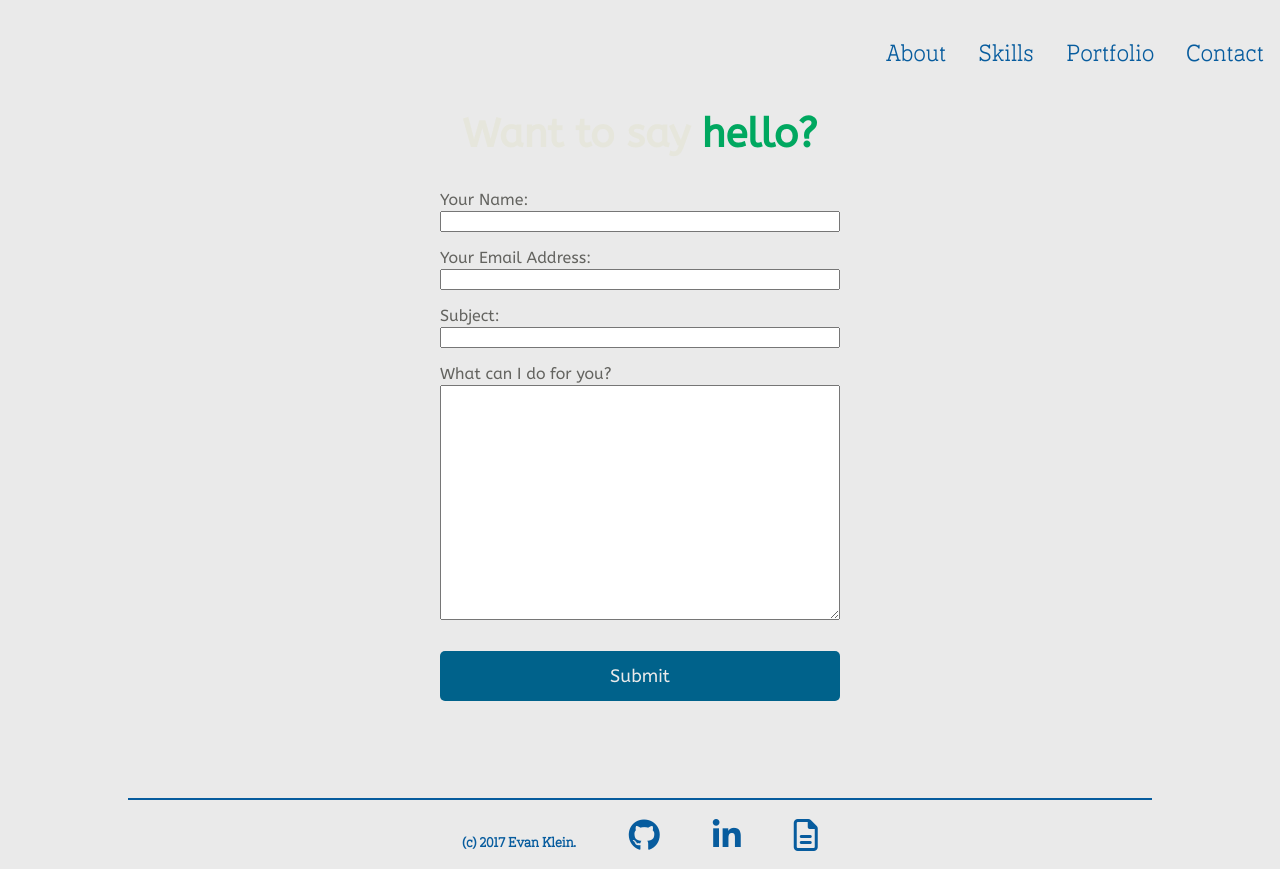
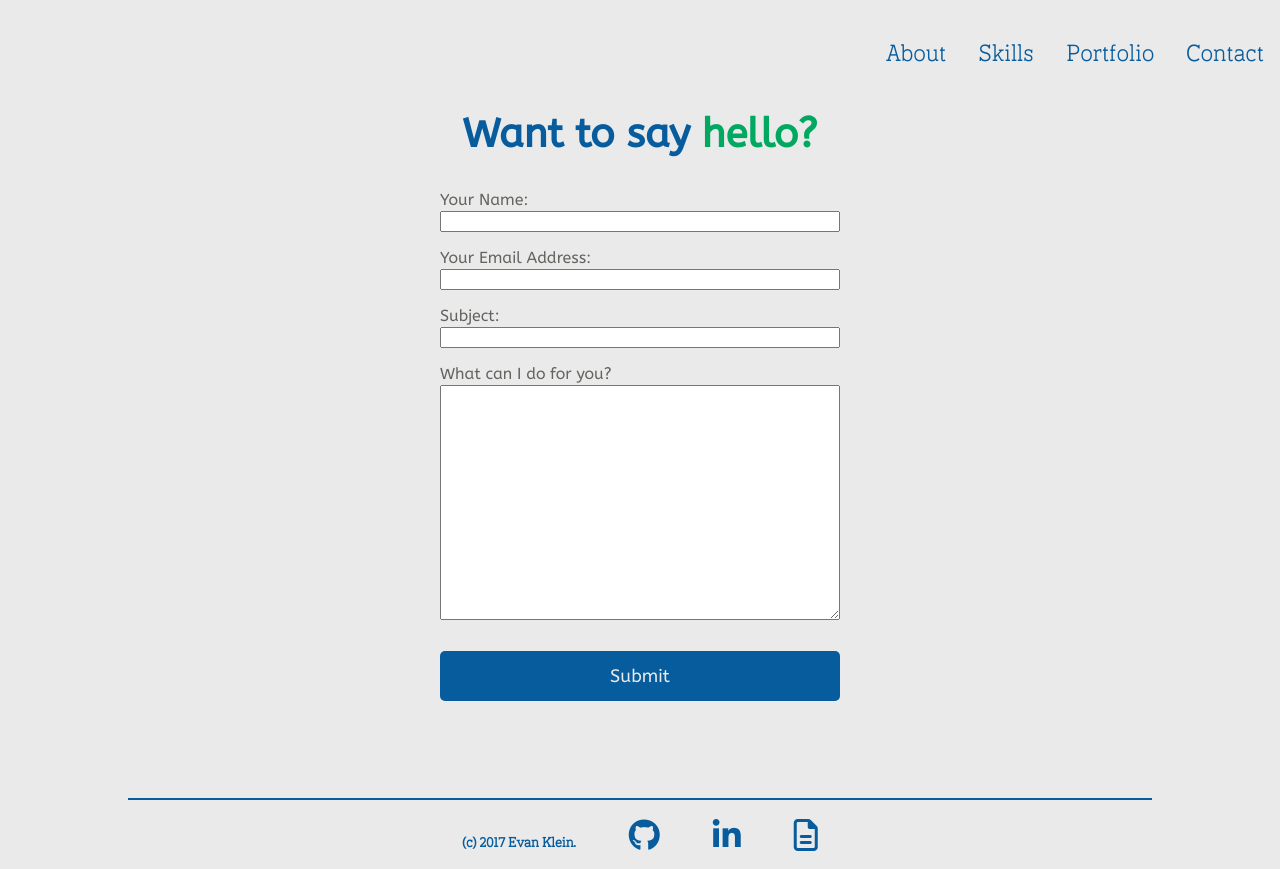
Before and after one commit to evklein/PersonalWebsite2016-2019, a Django app: page /contact/ in a window 1280 px wide. Run offline with Django 3.2, Linux system fonts and the light colour scheme; some libraries are stand-ins or nearby versions.

Commit message:
Djfaskl;fjas;

```diff
--- a/Personal_Website/static/css/contact.css
+++ b/Personal_Website/static/css/contact.css
@@ -14,7 +14,7 @@ html, body {
   text-align: center;
   font-size: 40px;
   width: 100%;
-  color: #E6E6DC;
+  color: #075c9e;
   font-family: 'PageFont', Helvetica;
   margin-top: 100px;
 }
@@ -46,7 +46,7 @@ button#submit {
   height: 50px;
   border: 0;
   border-radius: 5px;
-  background-color: #00628B;
+  background-color: #075c9e;
   color: #eaeaea;
   font-family: 'PageFont';
   font-size: 18px;
```
Also changed, not shown: 1 other file.
